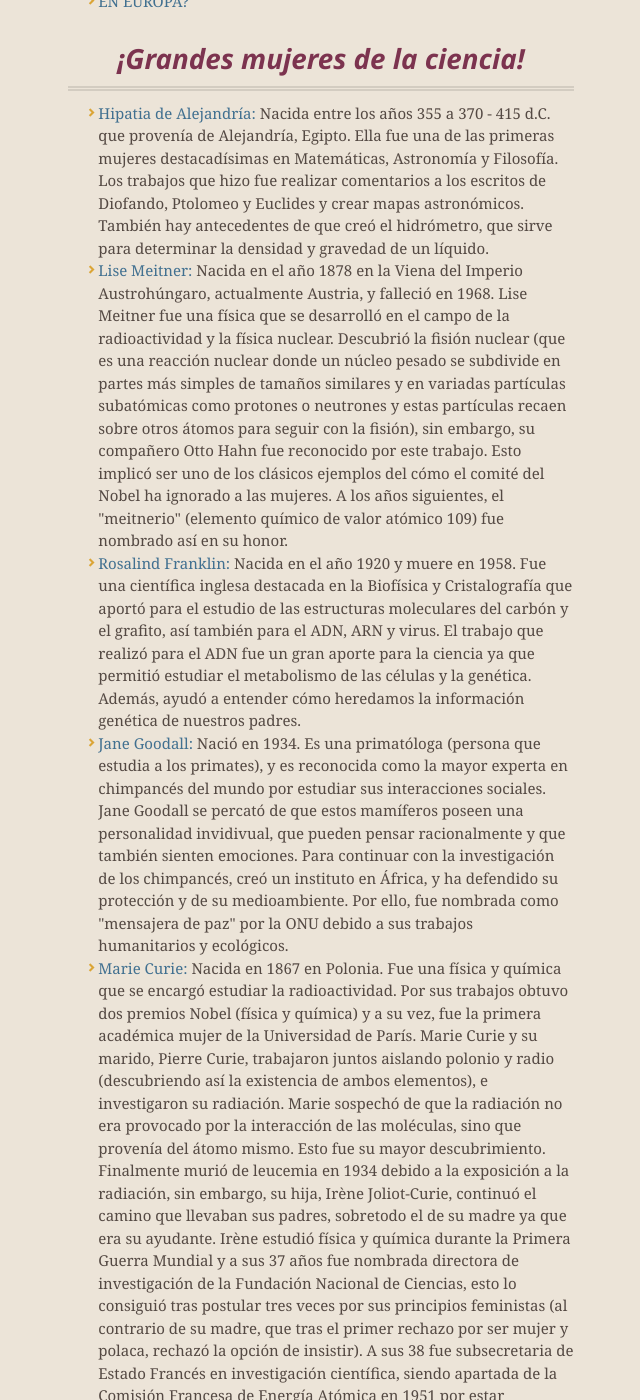
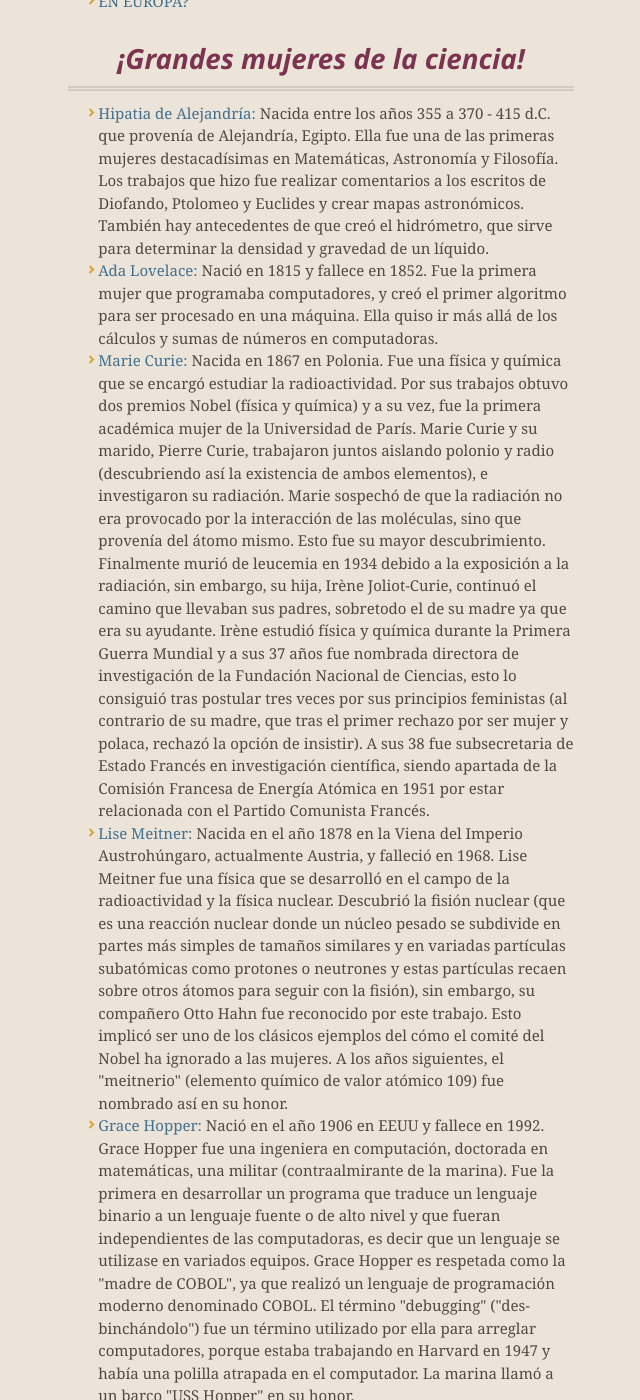
Before and after one commit to Mujeryciencias/mujeryciencias.github.io, a Jekyll site: the page index.html, which Jekyll copies as it is, in a window 1280 px wide and 1400 px high, scrolled down 1479 px. Shown: the whole window, without its empty margins (319-959 px from the left). Built offline with Jekyll 4.4.1, drawn with Linux system fonts in a browser that asks for light colours; nearby versions of some CDN libraries; Markdown is read by kramdown in place of the engine named in the settings; some of the changed text lies outside the part shown.

Commit message:
Replace master branch with page content via GitHub

```diff
--- a/index.html
+++ b/index.html
@@ -83,15 +83,8 @@
 <a href="http://www.karmelemarchante.com/files/thumbnail_20100213120250_3452_99a42b9e-9fc0-4fa3-ae06-7118ed722c3a.jpg">Hipatia de Alejandría:</a> Nacida entre los años 355 a 370 - 415 d.C. que provenía de Alejandría, Egipto. Ella fue una de las primeras mujeres destacadísimas en Matemáticas, Astronomía y Filosofía.
 Los trabajos que hizo fue realizar comentarios a los escritos de Diofando, Ptolomeo y Euclides y crear mapas astronómicos. También hay antecedentes de que creó el hidrómetro, que sirve para determinar la densidad y gravedad de un líquido.</li>
 <li>
-<a href="https://www.helmholtz-berlin.de/media/media/oea/web/pm/2003/lise_meitner_6_jog.jpg">Lise Meitner:</a> Nacida en el año 1878 en la Viena del Imperio Austrohúngaro, actualmente Austria, y falleció en 1968. Lise Meitner fue una física que se desarrolló en el campo de la radioactividad y la física nuclear.
-Descubrió la fisión nuclear (que es una reacción nuclear donde un núcleo pesado se subdivide en partes más simples de tamaños similares y en variadas partículas subatómicas como protones o neutrones y estas partículas recaen sobre otros átomos para seguir con la fisión), sin embargo, su compañero Otto Hahn fue  reconocido por este trabajo. Esto implicó ser uno de los clásicos ejemplos del cómo el comité del Nobel ha ignorado a las mujeres.
-A los años siguientes, el "meitnerio" (elemento químico de valor atómico 109) fue nombrado así en su honor.</li>
-<li>
-<a href="http://www.the-medium-is-not-enough.com/images/RosalindFranklin.jpg">Rosalind Franklin:</a> Nacida en el  año 1920 y muere en 1958. Fue una científica inglesa destacada en la Biofísica y Cristalografía que aportó para el estudio de las estructuras moleculares del carbón y el grafito, así también para el ADN, ARN y virus.
-El trabajo que realizó para el ADN fue un gran aporte para la ciencia ya que permitió estudiar el metabolismo de las células y la genética. Además, ayudó a entender cómo heredamos la información genética de nuestros padres.</li>
-<li>
-<a href="http://www.public.navy.mil/airfor/nalo/PublishingImages/JaneGoodall.jpg">Jane Goodall:</a> Nació en 1934. Es una primatóloga (persona que estudia a los primates), y es reconocida como la mayor experta en chimpancés del mundo por estudiar sus interacciones sociales. Jane Goodall se percató de que estos mamíferos poseen una personalidad invidivual, que pueden pensar racionalmente y que también sienten emociones.
-Para continuar con la investigación de los chimpancés, creó un instituto en África, y ha defendido su protección y de su medioambiente. Por ello, fue nombrada como "mensajera de paz" por la ONU debido a sus trabajos humanitarios y ecológicos.</li>
+<a href="http://elrincondemayriel.files.wordpress.com/2013/07/ada-lovelance.jpg">Ada Lovelace:</a> Nació en 1815 y fallece en 1852. Fue la primera mujer que programaba computadores, y creó el primer algoritmo para ser procesado en una máquina.
+Ella quiso ir más allá de los cálculos y sumas de números en computadoras.</li>
 <li>
 <a href="http://www.abc.es/Media/201112/05/marie-pierre-curie--644x362.jpg">Marie Curie:</a> Nacida en 1867 en Polonia. Fue una física y química que se encargó estudiar la radioactividad.
 Por sus trabajos obtuvo dos premios Nobel (física y química) y a su vez, fue la primera académica mujer de la Universidad de París.
@@ -100,14 +93,21 @@
 Finalmente murió de leucemia en 1934 debido a la exposición a la radiación, sin embargo, su hija, Irène Joliot-Curie, continuó el camino que llevaban sus padres, sobretodo el de su madre ya que era su ayudante.
 Irène estudió física y química durante la Primera Guerra Mundial y a sus 37 años fue nombrada directora de investigación de la Fundación Nacional de Ciencias, esto lo consiguió tras postular tres veces por sus principios feministas (al contrario de su madre, que tras el primer rechazo por ser mujer y polaca, rechazó la opción de insistir). A sus 38 fue subsecretaria de Estado Francés en investigación científica, siendo apartada de la Comisión Francesa de Energía Atómica en 1951 por estar relacionada con el Partido Comunista Francés.</li>
 <li>
+<a href="https://www.helmholtz-berlin.de/media/media/oea/web/pm/2003/lise_meitner_6_jog.jpg">Lise Meitner:</a> Nacida en el año 1878 en la Viena del Imperio Austrohúngaro, actualmente Austria, y falleció en 1968. Lise Meitner fue una física que se desarrolló en el campo de la radioactividad y la física nuclear.
+Descubrió la fisión nuclear (que es una reacción nuclear donde un núcleo pesado se subdivide en partes más simples de tamaños similares y en variadas partículas subatómicas como protones o neutrones y estas partículas recaen sobre otros átomos para seguir con la fisión), sin embargo, su compañero Otto Hahn fue  reconocido por este trabajo. Esto implicó ser uno de los clásicos ejemplos del cómo el comité del Nobel ha ignorado a las mujeres.
+A los años siguientes, el "meitnerio" (elemento químico de valor atómico 109) fue nombrado así en su honor.</li>
+<li>
 <a href="http://regmedia.co.uk/2013/03/09/grace_hopper.jpg">Grace Hopper:</a> Nació en el año 1906 en EEUU y fallece en 1992. Grace Hopper fue una ingeniera en computación, doctorada en matemáticas, una militar (contraalmirante de la marina).
 Fue la primera en desarrollar un programa que traduce un lenguaje binario a un lenguaje fuente o de alto nivel y que fueran independientes de las computadoras, es decir que un lenguaje se utilizase en variados equipos.
 Grace Hopper es respetada como la "madre de COBOL", ya que realizó un lenguaje de programación moderno denominado COBOL.
 El término "debugging" ("des-binchándolo") fue un término utilizado por ella para arreglar computadores, porque estaba trabajando en Harvard en 1947 y había una polilla atrapada en el computador.
 La marina llamó a un barco "USS Hopper" en su honor.</li>
 <li>
-<a href="http://elrincondemayriel.files.wordpress.com/2013/07/ada-lovelance.jpg">Ada Lovelace:</a> Nació en 1815 y fallece en 1852. Fue la primera mujer que programaba computadores, y creó el primer algoritmo para ser procesado en una máquina.
-Ella quiso ir más allá de los cálculos y sumas de números en computadoras.</li>
+<a href="http://www.the-medium-is-not-enough.com/images/RosalindFranklin.jpg">Rosalind Franklin:</a> Nacida en el  año 1920 y muere en 1958. Fue una científica inglesa destacada en la Biofísica y Cristalografía que aportó para el estudio de las estructuras moleculares del carbón y el grafito, así también para el ADN, ARN y virus.
+El trabajo que realizó para el ADN fue un gran aporte para la ciencia ya que permitió estudiar el metabolismo de las células y la genética. Además, ayudó a entender cómo heredamos la información genética de nuestros padres.</li>
+<li>
+<a href="http://www.public.navy.mil/airfor/nalo/PublishingImages/JaneGoodall.jpg">Jane Goodall:</a> Nació en 1934. Es una primatóloga (persona que estudia a los primates), y es reconocida como la mayor experta en chimpancés del mundo por estudiar sus interacciones sociales. Jane Goodall se percató de que estos mamíferos poseen una personalidad invidivual, que pueden pensar racionalmente y que también sienten emociones.
+Para continuar con la investigación de los chimpancés, creó un instituto en África, y ha defendido su protección y de su medioambiente. Por ello, fue nombrada como "mensajera de paz" por la ONU debido a sus trabajos humanitarios y ecológicos.</li>
 <li>
 <a href="https://scontent-a-mia.xx.fbcdn.net/hphotos-prn2/l/t1.0-9/10320576_10203162001426246_2038043647542544542_n.jpg">Anita Borg:</a> Nació en el año 1949 y falleció en 2003. Realizó su primer trabajo en programación a sus 20 años y aprendió por sí misma mientras laboraba en una pequeña compañía de seguros. Luego, en 1981 obtuvo un doctorado en ciencias de la computación en la Universidad de Nueva York.
 En 1987, fundó Systers Borg, la primera red de correo electrónico para las mujeres que trabajan en el área computacional.
@@ -115,6 +115,13 @@
 Anita Borg quería trabajar por una mayor representación de las mujeres técnicas y que éstas no evitasen introducirse a la ciencia, y como principal objetivo, deseaba que las mujeres fuesen el 50% en el estudio del área en informática en 2020, así las mujeres podrían causar impacto en la tecnología.</li>
 </ul><h3>
 <a name="qu%C3%A9-mujeres-chilenas-han-sido-destacadas" class="anchor" href="#qu%C3%A9-mujeres-chilenas-han-sido-destacadas"><span class="octicon octicon-link"></span></a>¿Qué mujeres chilenas han sido destacadas?</h3>
+
+<p><strong><em>Bibliografía:</em></strong></p>
+
+<ul>
+<li><a href="http://www.uis.unesco.org/_LAYOUTS/UNESCO/women-in-science/">http://www.uis.unesco.org/_LAYOUTS/UNESCO/women-in-science/</a></li>
+<li>
+</ul>
       </section>
 
       <footer>
```
Also changed, not shown: params.json (+1 -1 lines).
